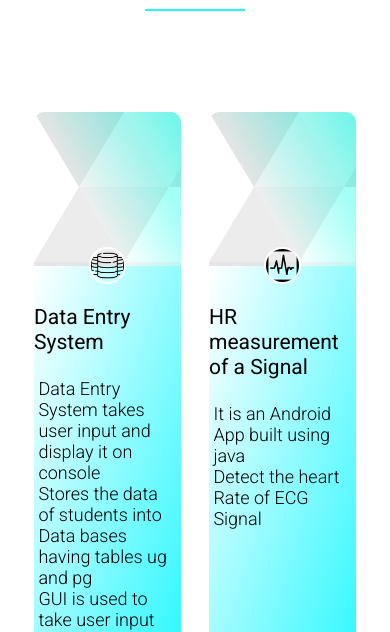
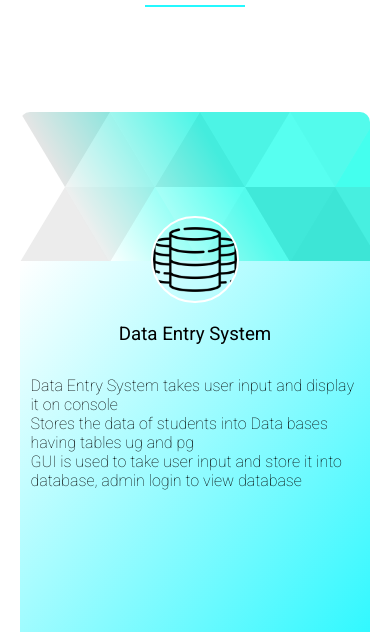
Before and after one commit to AhmedKhatri510/Portfolio, a plain HTML site: page index.html in a window 390 px wide. Shown: the part 917-1549 px from the top of the page. Drawn offline with nearby package versions, Linux system fonts and the light colour scheme; files whose address does not match are found by name.

Commit message:
Made Layout responsive

```diff
--- a/style.css
+++ b/style.css
@@ -126,6 +126,7 @@ section{
 
 .project-box{
     display: flex;
+
 }
 
 .project{
@@ -149,6 +150,10 @@ section{
     margin-bottom: 20px;
 }
 
+.project__background{
+    width: 100%;
+}
+
 .project__background img{
     width: 100%;
     height: 100%;
@@ -159,6 +164,7 @@ section{
     flex-direction: column;
     align-items: center;
     background: linear-gradient(to top left, hsla(182, 100%, 57%), white);
+    width: 100%;
 }
 
 .project__description{
@@ -231,3 +237,35 @@ section{
 .social__icon a:last-child i{
     margin-right: 0px;
 }
+
+
+/* -------------Mobile Screen ----------------*/
+
+@media only screen and (max-width: 700px){
+    body{
+        font-size: 16px;
+        font-weight: 200;
+    }
+
+    .aboutme h2{
+        padding: 2%;
+    }
+
+    .project-box{
+        flex-direction: column;
+        align-items: center;
+    }
+
+    .project{
+        margin-bottom: 20px;
+        width: 100%;
+        height: 100%;
+        align-items: center;
+    }
+
+    .project__background img{
+        height: 100%;
+        margin-bottom: -5px;
+    }
+
+}
```
